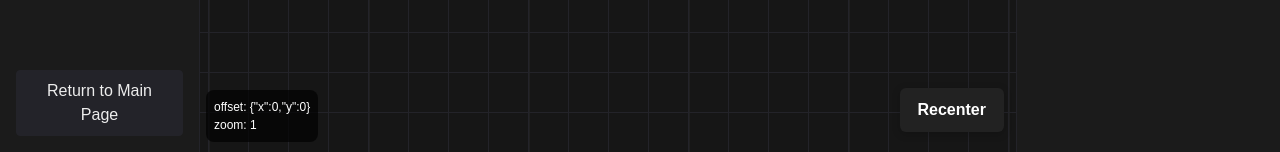
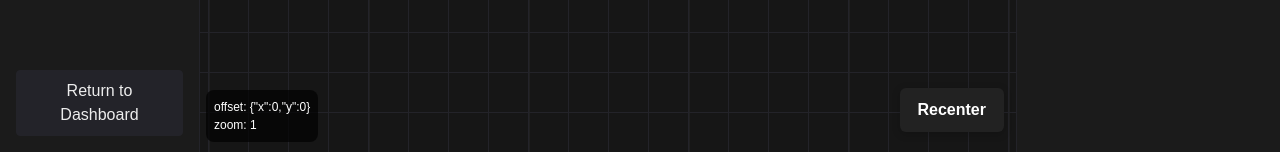
Before and after one commit to llotze/modular-widget-builder, a Next.js app: page /editor in a window 1280 px wide. Shown: the part 648-800 px from the top of the page. Built offline with nearby package versions, Linux system fonts and the light colour scheme.

Commit message:
added dashboard return button

```diff
--- a/src/app/editor/page.tsx
+++ b/src/app/editor/page.tsx
@@ -312,7 +312,7 @@ export default function WidgetBuilderCanvas() {
           className="m-4 mt-auto px-4 py-2 rounded bg-[var(--color-bg-accent)] text-[var(--color-text-main)] border border-[var(--color-border)] hover:bg-[var(--color-border)] transition"
           onClick={() => router.push("/")}
         >
-          Return to Main Page
+          Return to Dashboard
         </button>
       </aside>
 
```
